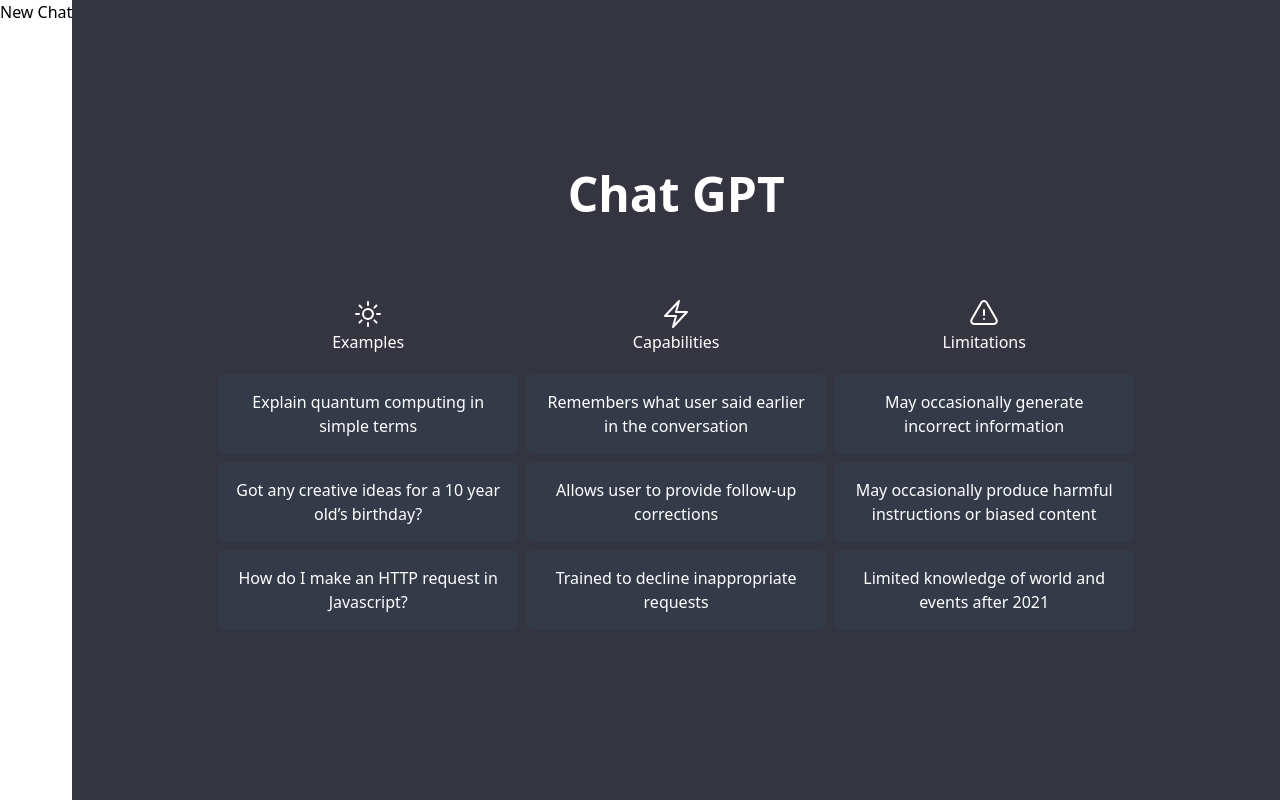
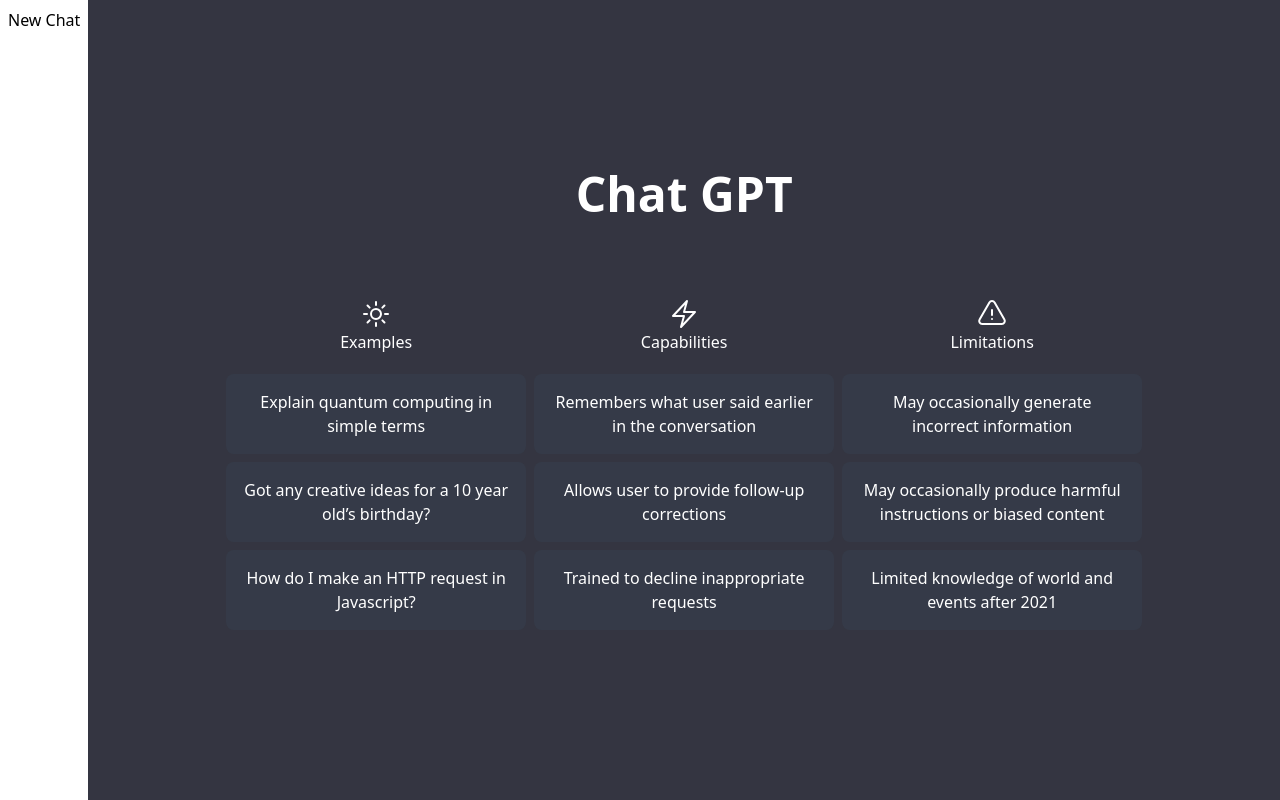
Before and after one commit to badeyesightcat/chatgpt-vue-firebase, a Vue app in the folder client/: page / in a window 1280 px wide. Built offline with nearby package versions, Linux system fonts and the light colour scheme.

Commit message:
Work on Sidebar

```diff
--- /dev/null
+++ b/client/src/components/NewChatButton.vue
@@ -0,0 +1,7 @@
+<template>
+  <div></div>
+</template>
+
+<script>
+export default {};
+</script>
--- a/client/src/components/Sidebar.vue
+++ b/client/src/components/Sidebar.vue
@@ -1,5 +1,5 @@
 <template>
-  <aside class="sidebar">
+  <aside class="flex flex-col h-screen p-2">
     <button>New Chat</button>
     <!-- <nav>
       <ul>
```
